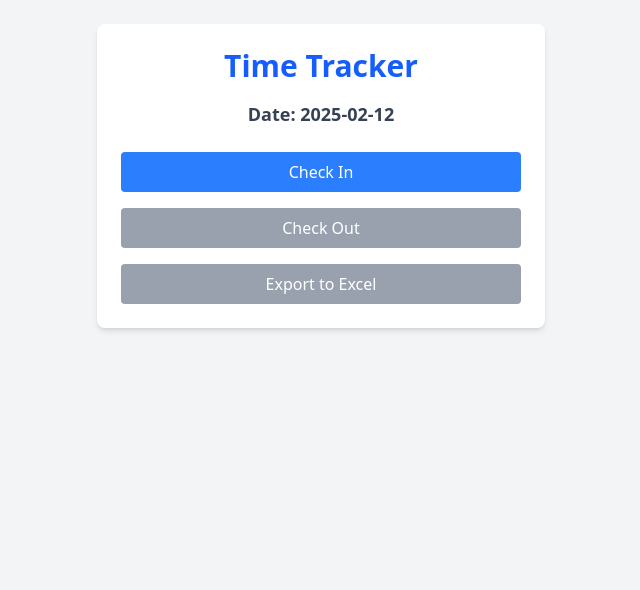
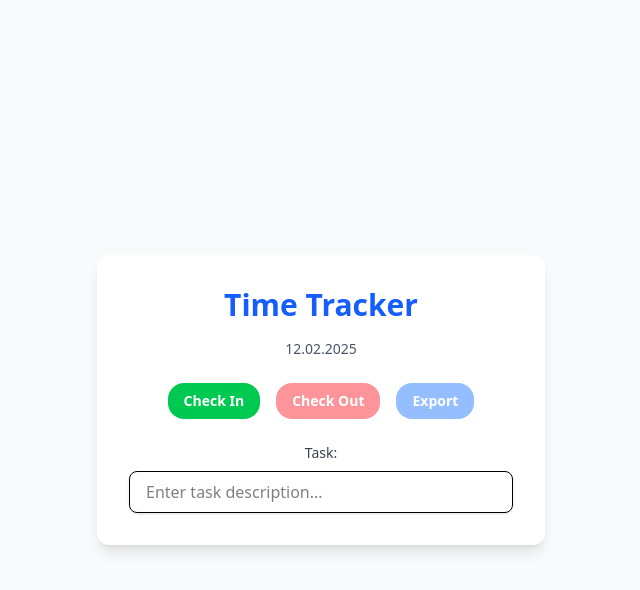
Before and after one commit to KikoNiko/time-tracker-for-freelancers, a React (Vite) app: page / in a window 1280 px wide. Shown: the top 590 px of the page, without its empty margins (319-959 px from the left). Built offline with nearby package versions, Linux system fonts and the light colour scheme.

Commit message:
updated app

```diff
--- a/src/App.jsx
+++ b/src/App.jsx
@@ -6,6 +6,8 @@ export default function TimeTracker() {
   const [isCheckedIn, setIsCheckedIn] = useState(false);
   const [checkInTime, setCheckInTime] = useState(null);
   const [workedHours, setWorkedHours] = useState([]);
+  const [task, setTask] = useState("");
+  const [error, setError] = useState(""); // Error state for task input
   const [currentTime, setCurrentTime] = useState(new Date());
 
   useEffect(() => {
@@ -16,22 +18,45 @@ export default function TimeTracker() {
     return () => clearInterval(interval);
   }, [isCheckedIn]);
 
+  const formatDate = (date) => {
+    return date.toLocaleDateString("en-GB").replace(/\//g, "."); // Converts to DD.MM.YYYY
+  };
+
+  const formatTime = (date) => {
+    return date.toLocaleTimeString("en-GB", { hour: "2-digit", minute: "2-digit" }); // Converts to HH:MM
+  };
+
   const handleCheckIn = () => {
     setIsCheckedIn(true);
     setCheckInTime(new Date());
+    setError(""); // Clear any previous error when checking in
   };
 
   const handleCheckOut = () => {
+    if (!task.trim()) {
+      setError("Please enter a task before checking out.");
+      return;
+    }
+
     if (checkInTime) {
       const checkOutTime = new Date();
+      checkOutTime.setSeconds(0, 0);
+      checkInTime.setSeconds(0, 0);
       const hoursWorked = (checkOutTime - checkInTime) / (1000 * 60 * 60);
+
       const record = {
-        date: checkInTime.toISOString().slice(0, 7), // Year-Month
-        hoursWorked: hoursWorked.toFixed(2),
+        Date: formatDate(checkInTime),
+        "Check In": formatTime(checkInTime),
+        "Check Out": formatTime(checkOutTime),
+        "Hours Worked": hoursWorked.toFixed(2),
+        Task: task.trim(),
       };
+
       setWorkedHours([...workedHours, record]);
       setIsCheckedIn(false);
       setCheckInTime(null);
+      setTask("");
+      setError(""); // Clear error after successful checkout
     }
   };
 
@@ -43,24 +68,53 @@ export default function TimeTracker() {
   };
 
   return (
-    <div className="flex flex-col items-center gap-6 p-6 bg-gray-100 min-h-screen w-full text-center">
-      <div className="bg-white p-6 rounded-lg shadow-md w-full max-w-md">
-        <h1 className="text-3xl font-bold text-blue-600 mb-4">Time Tracker</h1>
-        <p className="text-lg font-semibold text-gray-700">Date: {new Date().toISOString().slice(0, 10)}</p>
-        {isCheckedIn && <p className="text-xl font-mono text-green-600 mt-2">{currentTime.toLocaleTimeString()}</p>}
+    <div className="flex flex-col items-center justify-center min-h-screen bg-gray-50 text-center p-6">
+      <div className="bg-white p-8 rounded-xl shadow-lg w-full max-w-md">
+        <h1 className="text-3xl font-extrabold text-blue-600 mb-4">Time Tracker</h1>
+        <p className="text-gray-600 text-sm">{formatDate(new Date())}</p>
+
+        {isCheckedIn && (
+          <p className="text-xl font-mono text-green-600 mt-4">
+            Current Time: {formatTime(currentTime)}
+          </p>
+        )}
+
         {!isCheckedIn && workedHours.length > 0 && (
-          <p className="text-lg font-semibold text-gray-700 mt-2">Hours Worked: {workedHours[workedHours.length - 1].hoursWorked}</p>
+          <div className="text-lg font-semibold text-gray-700 mt-4">
+            <p>Last Check-in: {workedHours[workedHours.length - 1]["Check In"]}</p>
+            <p>Last Check-out: {workedHours[workedHours.length - 1]["Check Out"]}</p>
+            <p>Hours Worked: {workedHours[workedHours.length - 1]["Hours Worked"]}</p>
+            <p>Task: {workedHours[workedHours.length - 1]["Task"]}</p>
+          </div>
         )}
-        <div className="flex flex-col gap-4 mt-6">
-          <Button onClick={handleCheckIn} disabled={isCheckedIn} className="w-full bg-blue-500 hover:bg-blue-600 text-white py-2 rounded">
+
+        {/* Button Group - Horizontally aligned */}
+        <div className="flex justify-center gap-4 mt-6">
+          <Button onClick={handleCheckIn} disabled={isCheckedIn} variant="success">
             Check In
           </Button>
-          <Button onClick={handleCheckOut} disabled={!isCheckedIn} className="w-full bg-red-500 hover:bg-red-600 text-white py-2 rounded">
+          <Button onClick={handleCheckOut} disabled={!isCheckedIn} variant="danger">
             Check Out
           </Button>
-          <Button onClick={exportToExcel} disabled={workedHours.length === 0} className="w-full bg-green-500 hover:bg-green-600 text-white py-2 rounded">
-            Export to Excel
+          <Button onClick={exportToExcel} disabled={workedHours.length === 0} variant="primary">
+            Export
           </Button>
+        </div>
+
+        {/* Task Input */}
+        <div className="mt-6">
+          <label className="block text-gray-700 text-sm font-medium mb-2">Task:</label>
+          <input
+            type="text"
+            value={task}
+            onChange={(e) => {
+              setTask(e.target.value);
+              if (e.target.value.trim()) setError(""); // Clear error if user types a valid task
+            }}
+            placeholder="Enter task description..."
+            className="w-full px-4 py-2 border rounded-lg shadow-sm focus:ring-2 focus:ring-blue-300 focus:outline-none"
+          />
+          {error && <p className="text-red-500 text-sm mt-2">{error}</p>}
         </div>
       </div>
     </div>
--- a/src/components/ui/Button.jsx
+++ b/src/components/ui/Button.jsx
@@ -1,12 +1,17 @@
 import React from "react";
 
-export function Button({ children, onClick, disabled }) {
+export function Button({ children, onClick, disabled, variant = "primary" }) {
+  const baseStyles =
+    "px-4 py-2 text-sm font-semibold rounded-2xl transition-all duration-300 focus:outline-none focus:ring-2 focus:ring-offset-2 disabled:opacity-50 disabled:cursor-not-allowed";
+
+  const variants = {
+    primary: "bg-blue-500 text-white hover:bg-blue-600 focus:ring-blue-500",
+    success: "bg-green-500 text-white hover:bg-green-600 focus:ring-green-500",
+    danger: "bg-red-500 text-white hover:bg-red-600 focus:ring-red-500",
+  };
+
   return (
-    <button
-      onClick={onClick}
-      disabled={disabled}
-      className="px-4 py-2 bg-blue-500 text-white rounded disabled:bg-gray-400"
-    >
+    <button onClick={onClick} disabled={disabled} className={`${baseStyles} ${variants[variant]}`}>
       {children}
     </button>
   );
```
